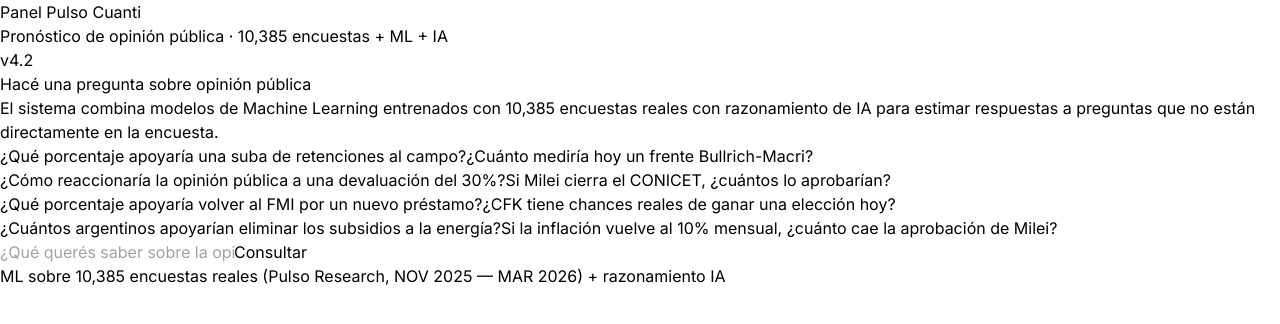
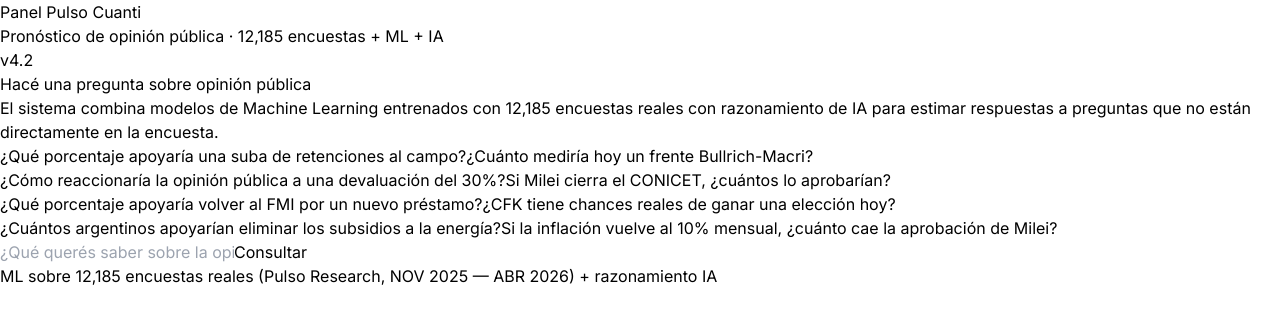
Before and after one commit to EleccionesARG/pulso-cuanti, a Next.js app: page / in a window 1280 px wide. Shown: the top 324 px of the page. Built offline with nearby package versions, Linux system fonts and the light colour scheme.

Commit message:
Update page.tsx

```diff
--- a/app/page.tsx
+++ b/app/page.tsx
@@ -166,7 +166,7 @@
           <div className="flex items-center justify-between">
             <div>
               <h1 className="text-lg font-bold text-slate-800 tracking-tight">Panel Pulso <span className="text-violet-600">Cuanti</span></h1>
-              <p className="text-xs text-slate-400">Pronóstico de opinión pública · 10,385 encuestas + ML + IA</p>
+              <p className="text-xs text-slate-400">Pronóstico de opinión pública · 12,185 encuestas + ML + IA</p>
             </div>
             <span className="text-xs bg-violet-100 text-violet-700 px-2.5 py-1 rounded-full font-medium">v4.2</span>
           </div>
@@ -181,7 +181,7 @@
             <div className="mt-8 mb-12">
               <h2 className="text-2xl font-bold text-slate-800 text-center tracking-tight">Hacé una pregunta sobre opinión pública</h2>
               <p className="text-sm text-slate-400 text-center mt-2 max-w-lg mx-auto leading-relaxed">
-                El sistema combina modelos de Machine Learning entrenados con 10,385 encuestas reales
+                El sistema combina modelos de Machine Learning entrenados con 12,185 encuestas reales
                 con razonamiento de IA para estimar respuestas a preguntas que no están directamente en la encuesta.
               </p>
 
@@ -250,7 +250,7 @@
               Consultar
             </button>
           </div>
-          <p className="text-center text-xs text-slate-300 mt-2">ML sobre 10,385 encuestas reales (Pulso Research, NOV 2025 — MAR 2026) + razonamiento IA</p>
+          <p className="text-center text-xs text-slate-300 mt-2">ML sobre 12,185 encuestas reales (Pulso Research, NOV 2025 — ABR 2026) + razonamiento IA</p>
         </div>
       </div>
     </div>
```
